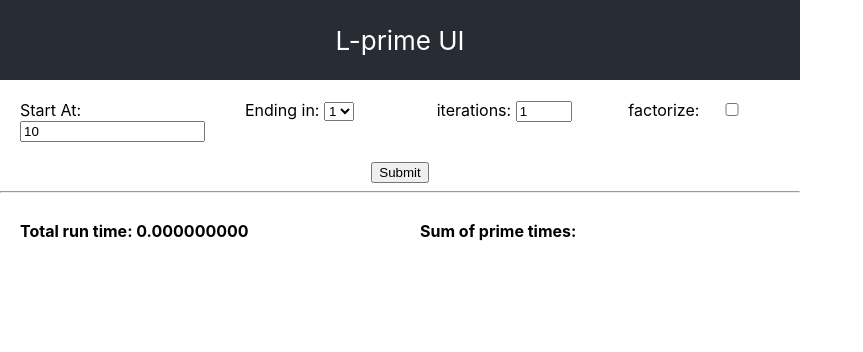
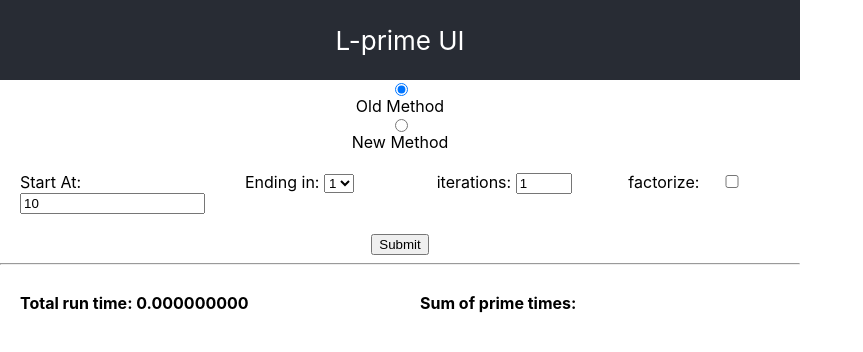
Before and after one commit to JeffML/lprime_ui, a React (Create React App) app: page / in a window 1280 px wide. Shown: the top 352 px of the page, without its empty margins (0-863 px from the left). Built offline with nearby package versions, Linux system fonts and the light colour scheme.

Commit message:
new stuff

```diff
--- a/src/App.js
+++ b/src/App.js
@@ -1,3 +1,4 @@
+/* eslint-disable no-unused-vars */
 import React, { useState } from 'react';
 import './App.css';
 import Inputs from './Inputs';
@@ -10,13 +11,16 @@ function App() {
   const [results, setResults] = useState({ totalTime: "0", responses: [] });
   const [iterations, setIterations] = useState(1);
   const [factorize, setFactorize] = useState(false)
+  const [method, setMethod] = useState('old')
 
   return (
     <div className="App">
       <header className="App-header">
         L-prime UI
       </header>
-      <Inputs {...{ startAt, endingIn, setStartAt, setEndingIn, iterations, setIterations, factorize, setFactorize }} />
+      <Inputs {...{ startAt, endingIn, setStartAt, setEndingIn,
+        iterations, setIterations, factorize, setFactorize,
+        method, setMethod }} />
       <Buttons {...{ startAt, endingIn, iterations, setResults, factorize }} />
       <hr></hr>
       <Results {...{ results }} />
--- a/src/Buttons.js
+++ b/src/Buttons.js
@@ -1,6 +1,6 @@
 import React from 'react';
 
-const getPrime = ({ startAt, endingIn, iterations, setResults, factorize }) => {
+const getOldPrime = ({ startAt, endingIn, iterations, setResults, factorize }) => {
   const url = `https://lprime.netlify.com/.netlify/functions/primes?startAt=${startAt}&endingIn=${endingIn}&iterations=${iterations}${factorize ? '&factorize=1' : ''}`;
 
   fetch(url, {})
@@ -11,6 +11,24 @@ const getPrime = ({ startAt, endingIn, iterations, setResults, factorize }) => {
     .catch(e => console.error(e.toString()))
 }
 
+const getNewPrime = ({ startAt, endingIn, iterations, setResults, factorize }) => {
+  const url = `https://lprime.netlify.com/.netlify/functions/primes-gen-no-dupes?startAt=${startAt}&endingIn=${endingIn}&iterations=${iterations}${factorize ? '&factorize=1' : ''}`;
+
+  fetch(url, {})
+    .then(response => response.json())
+    .then(json => { console.log('fetch', json); return json })
+    .then(json => setResults(json))
+    .catch(e => console.error(e.toString()))
+}
+
+const getPrime = args => {
+  if (args.method === 'old') {
+    getOldPrime(args);
+  } else {
+    getNewPrime(args);
+  }
+}
+
 export default ({ startAt, endingIn, iterations, setResults, factorize }) => <div className="row">
   <div className="double-column">
     <input type="button" value="Submit" onClick={() => getPrime({ startAt, endingIn, iterations, setResults, factorize })}></input>
--- a/src/Inputs.js
+++ b/src/Inputs.js
@@ -1,6 +1,17 @@
+/* eslint-disable no-unused-vars */
 import React from 'react';
 
-export default ({ startAt, setStartAt, setEndingIn, iterations, setIterations, factorize, setFactorize }) => <div className="row">
+  export default ({ startAt, setStartAt, setEndingIn,
+      iterations, setIterations, factorize, setFactorize,
+      method, setMethod }) =>
+  <>
+    <div className="row">
+      <div className="double-column">
+      <input type="radio" name="method" value='old' onChange={(e) => setMethod(e.target.value)} checked={method === 'old'}/>Old Method
+      <input type="radio" name="method" value='new' onChange={(e) => setMethod(e.target.value)} checked={method === 'new'}/>New Method
+      </div>
+    </div>
+      <div className="row">
     <div className="column">
       <label>Start At: <input defaultValue={startAt} type="number" onChange={(e) => setStartAt(e.target.value)}></input></label>
     </div><div className="column">
@@ -18,3 +29,4 @@ export default ({ startAt, setStartAt, setEndingIn, iterations, setIterations, f
       <label>factorize: <input defaultValue={factorize} type="checkbox" onChange={(e) => setFactorize(e.target.checked)} style={{ width: '3rem' }}></input></label>
     </div>
   </div>
+</>
```
Also changed, not shown: package.json (+6 -1 lines), .eslintrc.js (added), 1 other file (tests, documents, lock files or other folders). Lines whose indentation alone changed are shown as unchanged.
